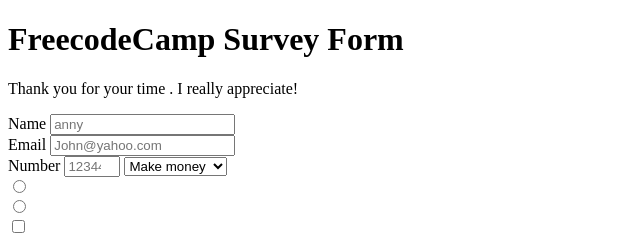
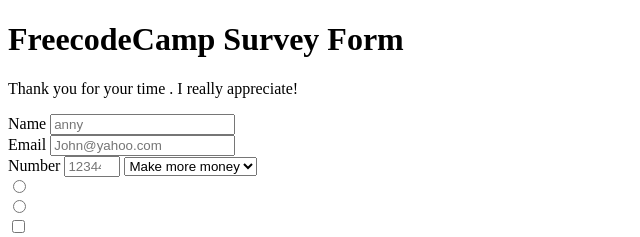
Before and after one commit to GSWILL200500/FreecodeCamp-Survey-, a plain HTML site: page index.html in a window 1280 px wide. Shown: the top 237 px of the page, 0-640 px from the left. Drawn offline with Linux system fonts and the light colour scheme.

Commit message:
first commit

```diff
--- a/index.html
+++ b/index.html
@@ -21,7 +21,7 @@
                   <input id="number" type="number" min="10" max="20" Placeholder="12344">
                   </label>
                   <Select id="dropdown">
-                    <option>Make money</option>
+                    <option>Make more money</option>
                       <option> Dance for fun</option>
                         </select>
                         <br>
```
